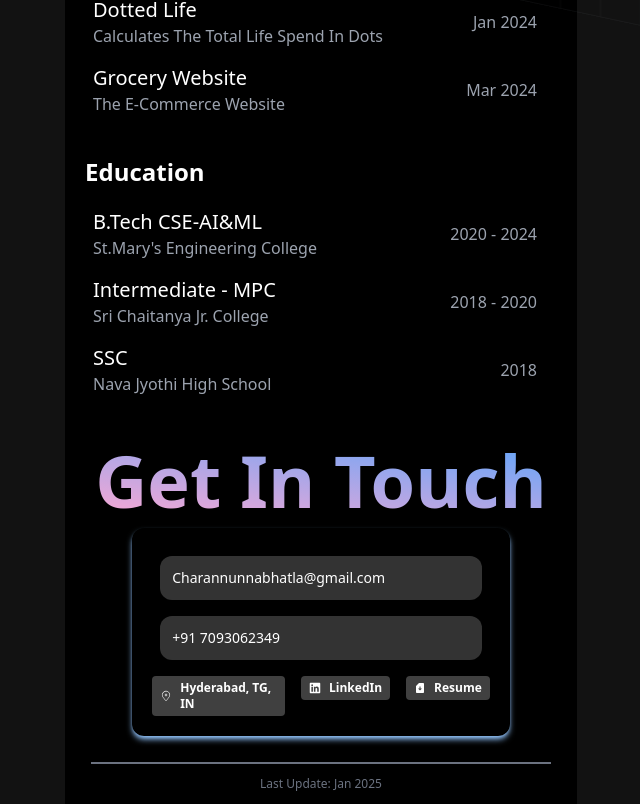
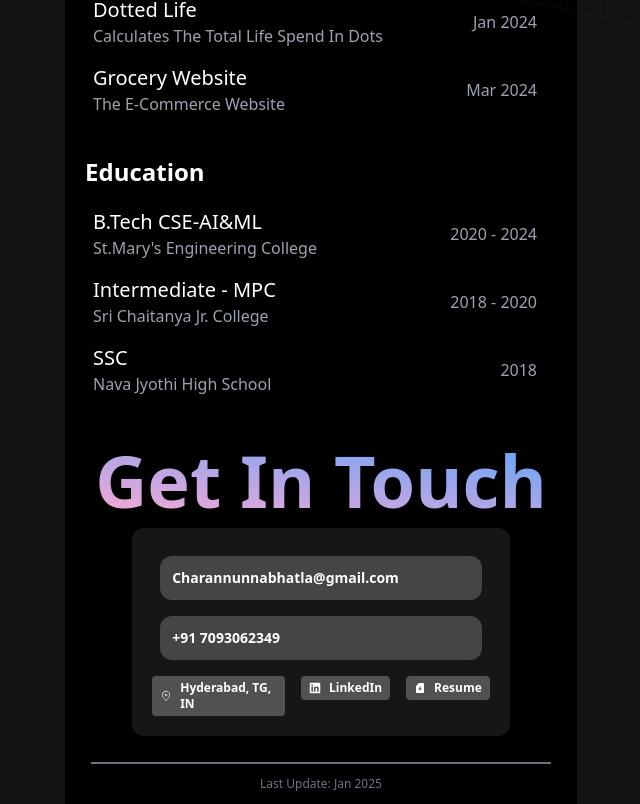
Before and after one commit to charan-nunnabhatla/about, a React (Vite) app: page / in a window 1280 px wide. Shown: the part 602-1406 px from the top of the page, without its empty margins (319-959 px from the left). Built offline with nearby package versions, Linux system fonts and the light colour scheme.

Commit message:
minor adjusments

```diff
--- a/src/components/custom/contact-tile.tsx
+++ b/src/components/custom/contact-tile.tsx
@@ -16,7 +16,7 @@ export default function ContactTile({ title, Icons }: contactTileType) {
   };
   return (
     <div className="group flex justify-center items-center text-sm h-fit m-2 p-3 rounded-xl bg-[rgba(255,255,255,0.2)] hover:bg-[rgba(255,255,255,0.18)]">
-      <div className="mr-auto">{title}</div>
+      <div className="mr-auto font-bold">{title}</div>
       <div className="flex gap-4">
         {Icons.map(([Icon, id], index) => {
           return (
--- a/src/components/custom/contact.tsx
+++ b/src/components/custom/contact.tsx
@@ -8,15 +8,7 @@ import { SiGmail } from "react-icons/si";
 import { MdSimCardDownload } from "react-icons/md";
 
 export default function Contact() {
-  const downloadResume = () => {
-    const filePath = "/about/resume.pdf";
-    const link = document.createElement("a");
-    link.href = filePath;
-    link.download = "CharanNunnabhatlaResume.pdf";
-    document.body.appendChild(link);
-    link.click();
-    document.body.removeChild(link);
-  };
+  const filePath = "/about/resume.pdf";
 
   return (
     <BlurFade delay={1}>
@@ -25,7 +17,7 @@ export default function Contact() {
         <h1 className="mb-3 text-5xl font-bold text-center text-transparent select-none bg-clip-text bg-gradient-to-tr from-pink-300 to-blue-400 md:text-6xl lg:text-7xl ">
           Get In Touch
         </h1>
-        <div className="flex justify-center flex-col max-w-[95%] md:max-w-[90%] lg:max-w-[80%] mx-auto md:flex-row items-center w-full shadow-md shadow-blue-300 h-fit rounded-xl ">
+        <div className="flex justify-center flex-col max-w-[95%] md:max-w-[90%] lg:max-w-[80%] mx-auto md:flex-row items-center w-full bg-[rgba(73,73,73,0.3)] h-fit rounded-xl">
           <div className="flex flex-col justify-center w-full p-2 m-3 h-fit">
             <ContactTile
               title="Charannunnabhatla@gmail.com"
@@ -43,12 +35,12 @@ export default function Contact() {
                 href="https://www.linkedin.com/in/charan-nunnabhatla/">
                 <MiniTile title="LinkedIn" Icon={FaLinkedin} />
               </a>
-              <div
-                className="hover:cursor-pointer"
-                title="Download resume"
-                onClick={() => downloadResume()}>
+              <a
+                href={filePath}
+                download="CharanNunnabhatlaResume.pdf"
+                title="Download resume">
                 <MiniTile title="Resume" Icon={MdSimCardDownload} />
-              </div>
+              </a>
             </div>
           </div>
         </div>
```
